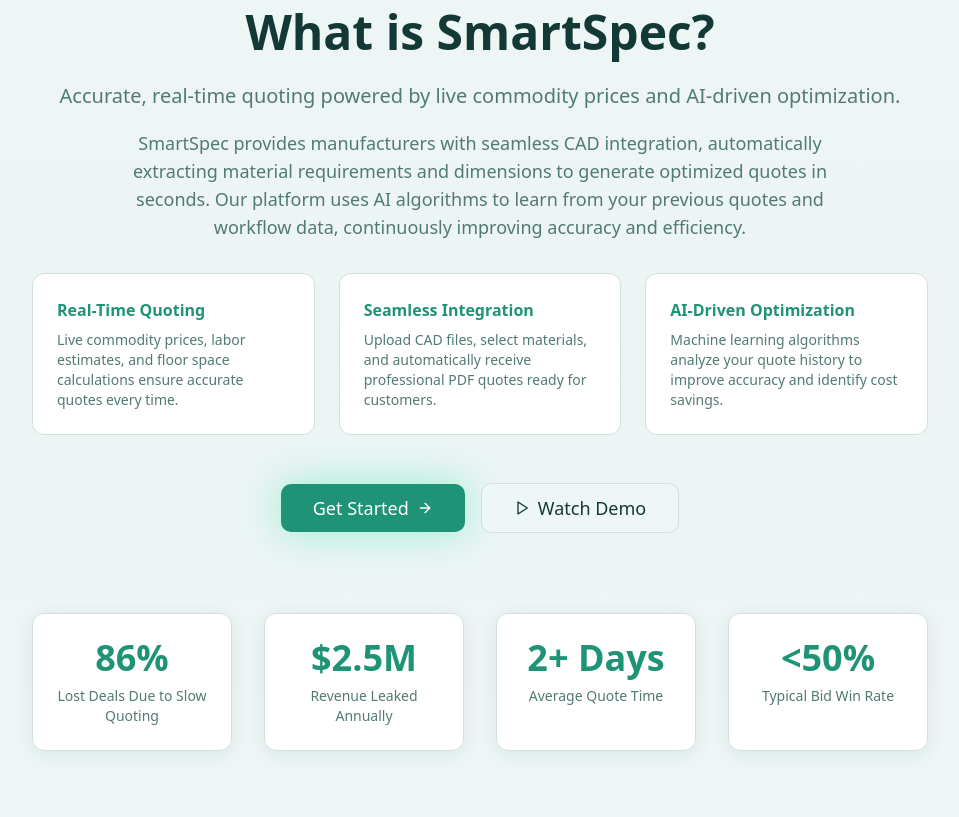
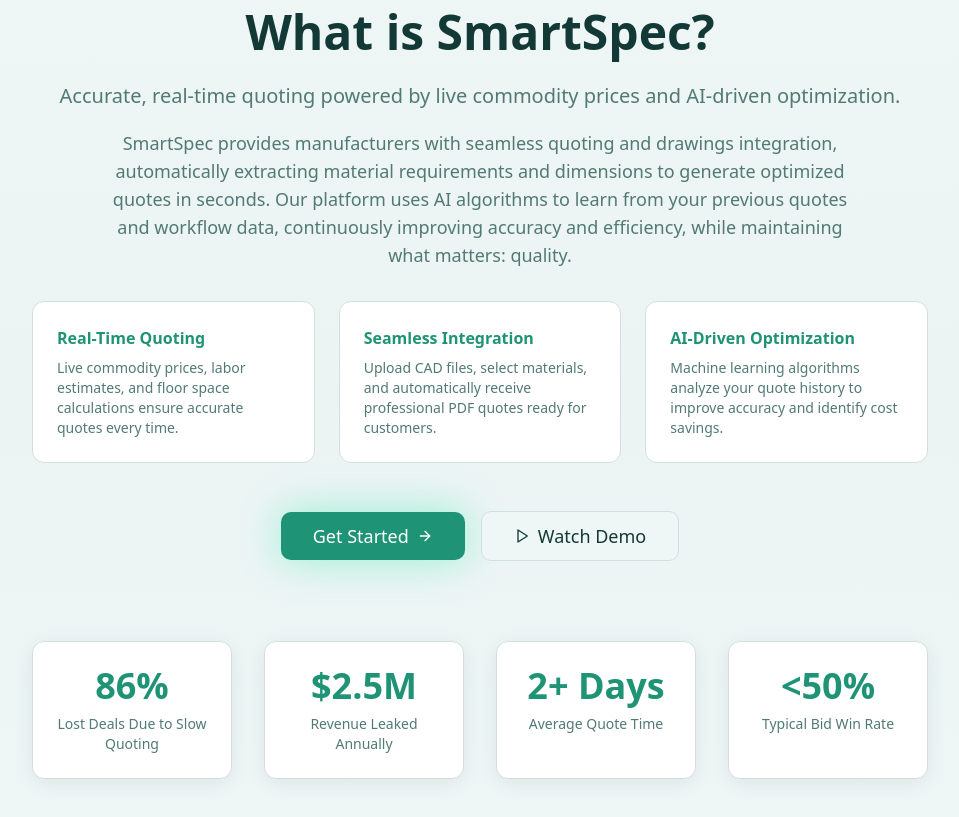
Before and after one commit to SmartSpec/material-quote-bot, a React (Vite) app: page / in a window 1280 px wide. Shown: the part 920-1737 px from the top of the page, without its empty margins (160-1119 px from the left). Built offline with nearby package versions, Linux system fonts and the light colour scheme; the HTML template or start-up script is replaced by a standard one.

Commit message:
Update SmartSpec section text

```diff
--- a/src/components/WhatIsSmartSpec.tsx
+++ b/src/components/WhatIsSmartSpec.tsx
@@ -25,9 +25,9 @@ const WhatIsSmartSpec = ({ onGetStarted }: { onGetStarted: () => void }) => {
           </p>
 
           <p className="text-lg text-muted-foreground mb-8 max-w-3xl mx-auto">
-            SmartSpec provides manufacturers with seamless CAD integration, automatically extracting material requirements
+            SmartSpec provides manufacturers with seamless quoting and drawings integration, automatically extracting material requirements
             and dimensions to generate optimized quotes in seconds. Our platform uses AI algorithms to learn from your
-            previous quotes and workflow data, continuously improving accuracy and efficiency.
+            previous quotes and workflow data, continuously improving accuracy and efficiency, while maintaining what matters: quality.
           </p>
 
           <div className="grid md:grid-cols-3 gap-6 mb-12 max-w-4xl mx-auto text-left">
```
